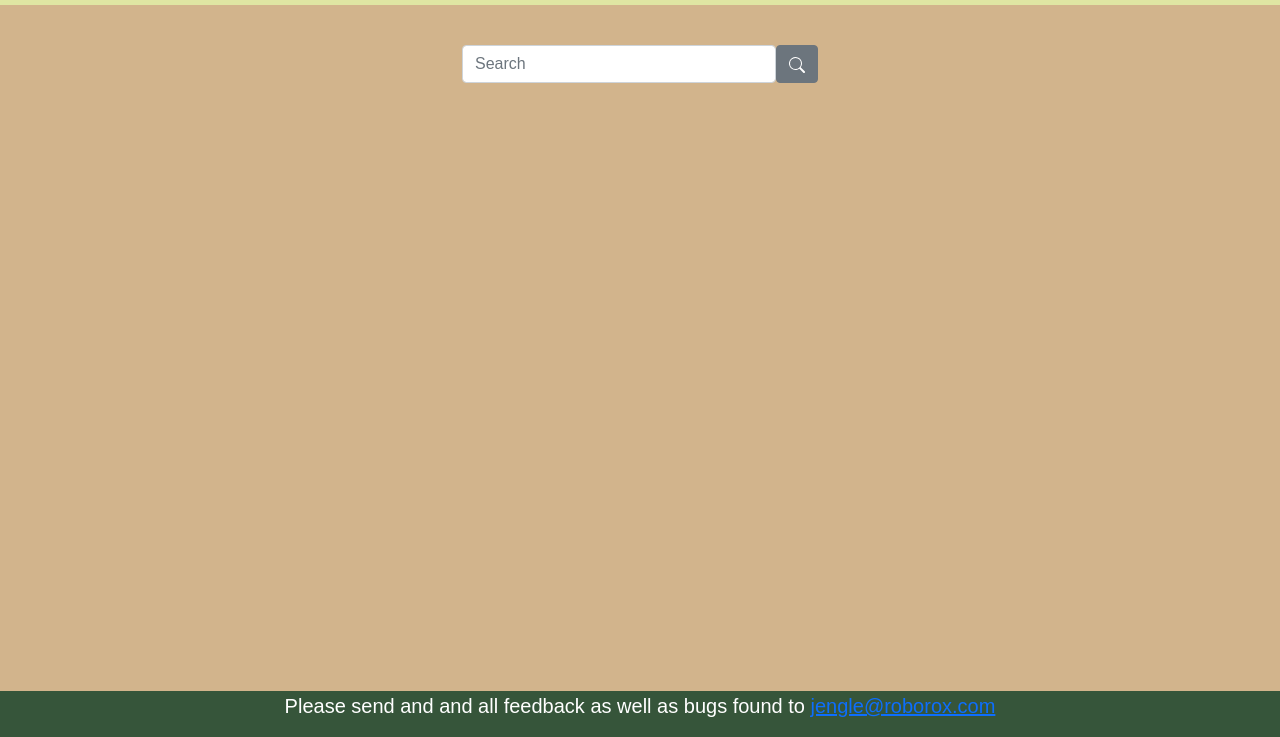
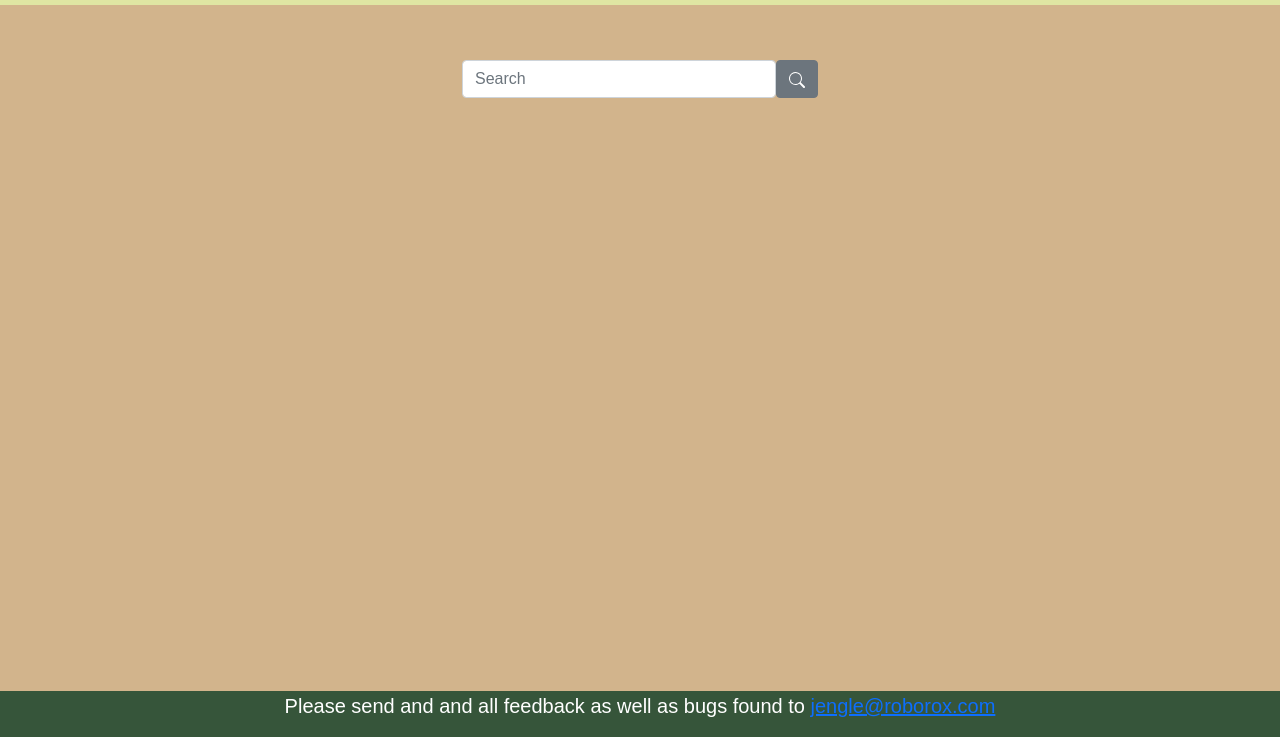
Before and after one commit to ChrisAllenStudio/TradingCardDiscusser, a website: page index.html in a window 1280 px wide. Shown: the part 63-800 px from the top of the page. Drawn offline with nearby package versions, Linux system fonts and the light colour scheme.

Commit message:
adding padding style

```diff
--- a/index.html
+++ b/index.html
@@ -53,7 +53,7 @@
   </nav>
 
   <!-- rows on page -->
-  <div class="container main-content">
+  <div class="container main-content bumping-down-block">
     <!-- row 1 -->
     <div id="content-search" class="row">
       <div class="col-sm">
```
